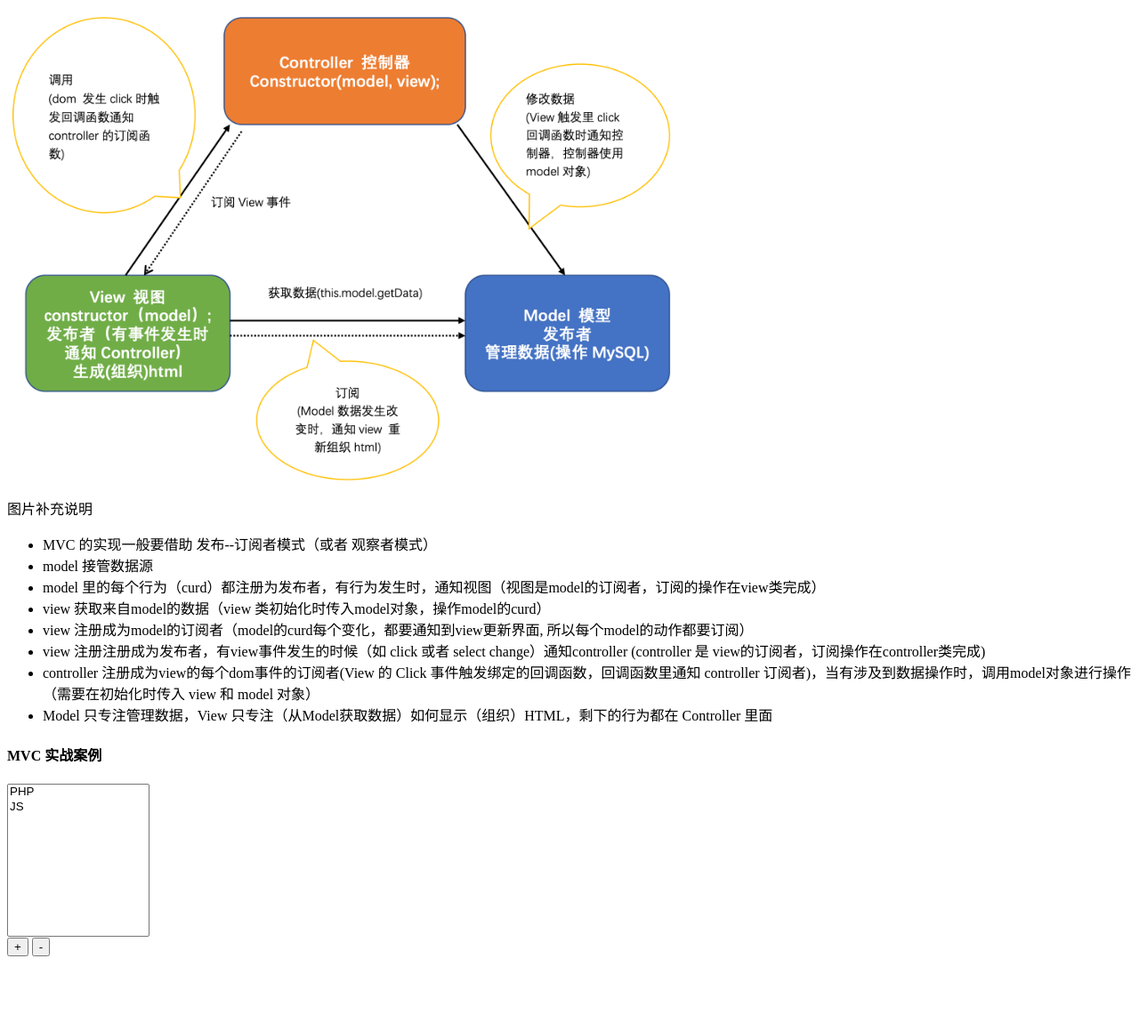
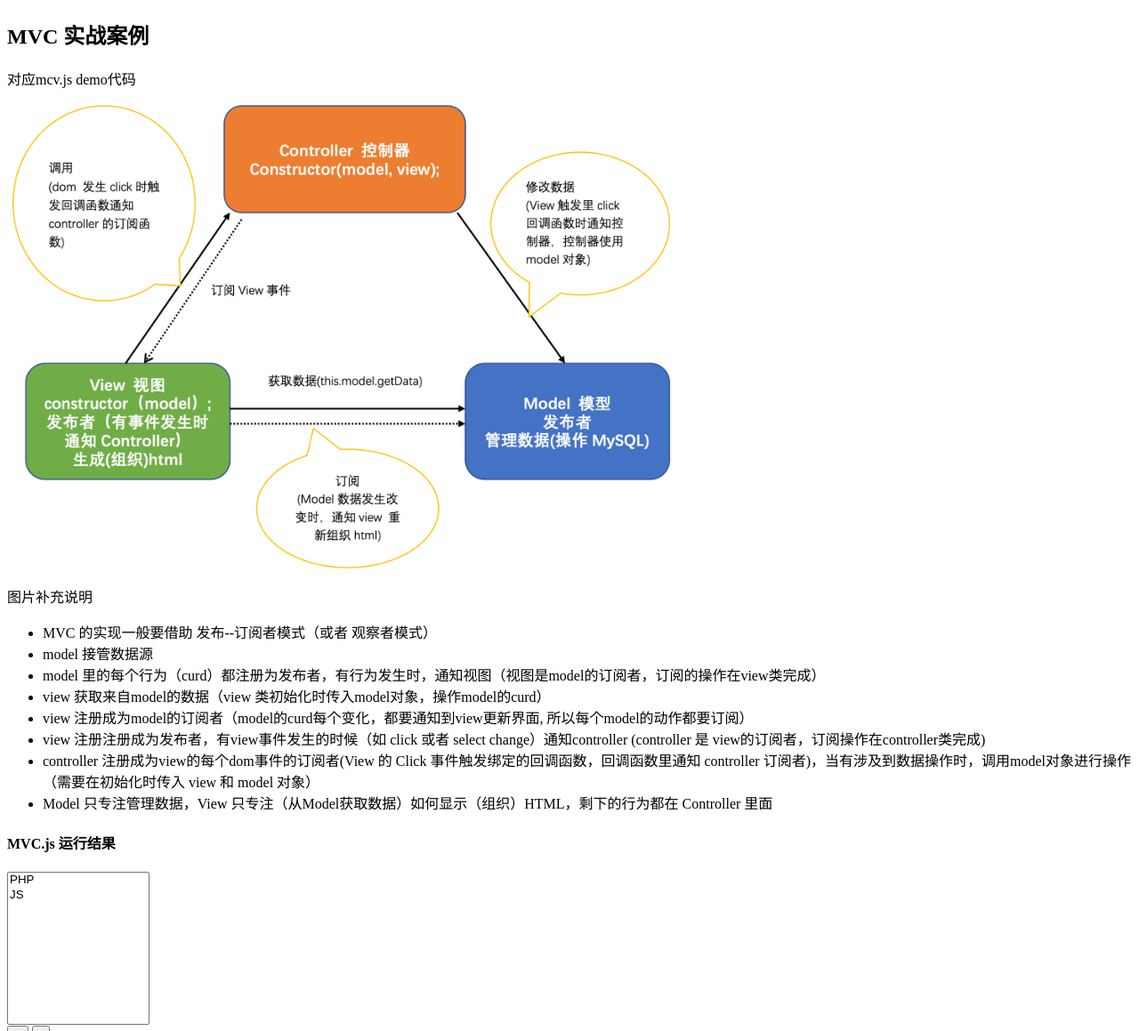
Before and after one commit to zjl-coder/design-pattern, a plain HTML site: page 24-MVC-MVP-MVVM/MVC.html in a window 1280 px wide. Shown: the part 1485-2644 px from the top of the page at 89% size. Before the commit the page ends 2568 px from the top, so only its background shows below. Drawn offline with nearby package versions, Linux system fonts and the light colour scheme; a small style sheet from the web is missing.

Commit message:
feat: update

```diff
--- a/24-MVC-MVP-MVVM/MVC.html
+++ b/24-MVC-MVP-MVVM/MVC.html
@@ -55,6 +55,8 @@
   </ul>
   <img src="../public/mvc.jpeg" alt="" srcset="" />
   <br />
+  <h2>MVC 实战案例</h2>
+  <div>对应mcv.js demo代码</div>
   <img src="../public/mvc2.png" alt="" srcset="" style="max-width: 60%;" />
   <div>图片补充说明</div>
   <ul>
@@ -67,7 +69,7 @@
     <li>controller 注册成为view的每个dom事件的订阅者(View 的 Click 事件触发绑定的回调函数，回调函数里通知 controller 订阅者)，当有涉及到数据操作时，调用model对象进行操作（需要在初始化时传入 view 和 model 对象）</li>
     <li>Model 只专注管理数据，View 只专注（从Model获取数据）如何显示（组织）HTML，剩下的行为都在 Controller 里面</li>
   </ul>
-  <h4>MVC 实战案例</h4>
+  <h4>MVC.js 运行结果</h4>
 
   <select id="list" size="10" style="width: 10rem"></select><br/>
   <button id="plusBtn">  +  </button>
```
